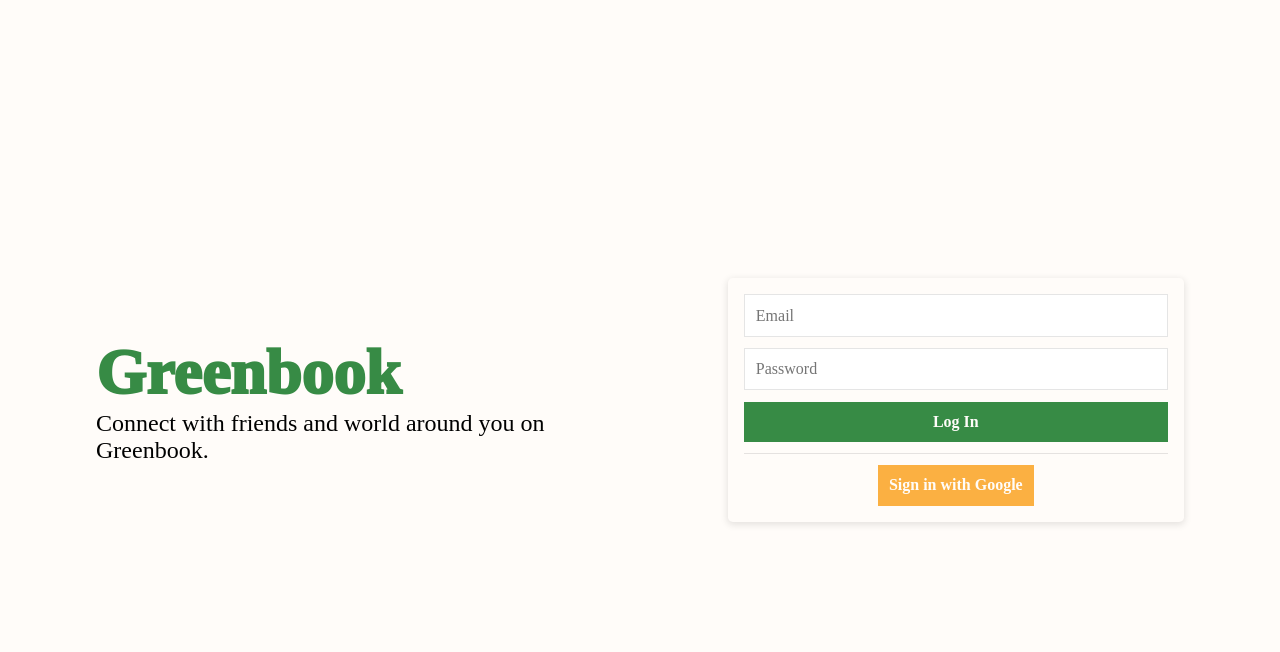
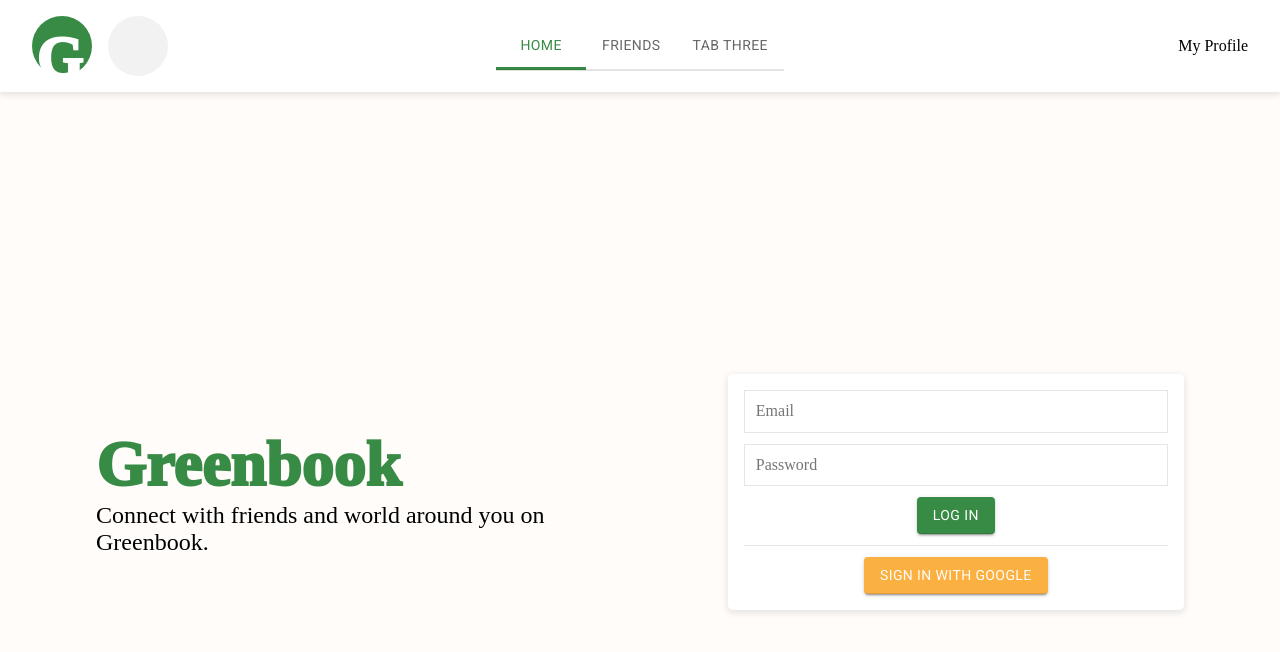
Before and after one commit to Mlodzieniak/facebook-clone, a React (Create React App) app: page /login in a window 1280 px wide. Shown: the top 652 px of the page. Built offline with nearby package versions, Linux system fonts and the light colour scheme; a web font is replaced by a local one.

Commit message:
implementing mui

```diff
--- a/package.json
+++ b/package.json
@@ -3,6 +3,10 @@
   "version": "0.1.0",
   "private": true,
   "dependencies": {
+    "@emotion/react": "^11.10.6",
+    "@emotion/styled": "^11.10.6",
+    "@mui/icons-material": "^5.11.16",
+    "@mui/material": "^5.12.1",
     "@testing-library/jest-dom": "^5.16.5",
     "@testing-library/react": "^13.4.0",
     "@testing-library/user-event": "^13.5.0",
--- a/src/App.jsx
+++ b/src/App.jsx
@@ -1,15 +1,22 @@
 import React from "react";
 import "./styles/app.css";
+import { ThemeProvider } from "@mui/material";
+import theme from "./themes/theme";
 // import { useAuthState } from "react-firebase-hooks/auth";
 // import { auth, storage, db } from "../firebase";
 import Login from "./pages/Login";
+import NavBar from "./components/NavBar";
+// import Main from "./.pages/Main";
 
 function App() {
   // const [user, loading, error] = useAuthState(auth);
   return (
-    <div className="App">
-      <Login />
-    </div>
+    <ThemeProvider theme={theme}>
+      <div className="App">
+        <NavBar />
+        <Login />
+      </div>
+    </ThemeProvider>
   );
 }
 
--- /dev/null
+++ b/src/components/NavBar.jsx
@@ -0,0 +1,32 @@
+import React from "react";
+import "../styles/navbar.css";
+import { Box, Tabs, Tab } from "@mui/material";
+
+function NavBar() {
+  const [value, setValue] = React.useState(0);
+
+  const handleChange = (event, newValue) => {
+    setValue(newValue);
+  };
+  return (
+    <div className="navbar">
+      <div className="logo-search">
+        <div className="nav-logo"><div className="nav-logo-letter">G</div></div>
+        <div className="search-container"><input className="search-input" type="search" /></div>
+      </div>
+      <div className="routes">
+        <Box sx={{ borderBottom: 1, borderColor: "divider" }}>
+          <Tabs value={value} onChange={handleChange} aria-label="basic tabs example">
+            <Tab label="Home" />
+            <Tab label="Friends" />
+            <Tab label="Tab Three" />
+          </Tabs>
+        </Box>
+      </div>
+      <div className="my-profile">My Profile</div>
+
+    </div>
+  );
+}
+
+export default NavBar;
--- a/src/pages/Login.jsx
+++ b/src/pages/Login.jsx
@@ -1,4 +1,5 @@
 import React from "react";
+import { Button } from "@mui/material";
 import "../styles/login.css";
 
 function Login() {
@@ -11,9 +12,13 @@ function Login() {
       <div className="login-wrapper">
         <input type="text" placeholder="Email" />
         <input type="password" placeholder="Password" />
-        <button type="button" className="login-password-btn">Log In</button>
+        {/* <button type="button" className="login-password-btn">Log In</button> */}
+        <Button variant="contained">Log In</Button>
+
         <span />
-        <button type="button" className="login-google-btn">Sign in with Google</button>
+        {/* <button type="button" className="login-google-btn">Sign in with Google</button> */}
+        <Button variant="contained" color="secondary">Sign in with Google</Button>
+
       </div>
 
     </div>
--- a/src/styles/app.css
+++ b/src/styles/app.css
@@ -12,7 +12,8 @@ p {
 
 :root {
     --beige: #FFFCF9;
-    --dark-beige: #f1f1f1;
+    /* --dark-beige: #f1f1f1; */
+    --white: #fff;
     --green: #378b45;
     --orange: #fbb042;
     --dark-green: #1b4321;
--- a/src/styles/login.css
+++ b/src/styles/login.css
@@ -21,7 +21,7 @@
 }
 
 .login-wrapper {
-    background-color: var(--beige);
+    background-color: var(--white);
     padding: 1rem;
     border-radius: 0.3rem;
     box-shadow: 0 2px 7px 1px rgba(0, 0, 0, 0.1);
--- /dev/null
+++ b/src/styles/navbar.css
@@ -0,0 +1,96 @@
+.navbar {
+    background-color: var(--white);
+    display: flex;
+    justify-content: space-between;
+    align-items: center;
+    padding: 1rem 2rem;
+    box-shadow: 0px 2px 7px 1px rgba(0, 0, 0, 0.1);
+    position: relative;
+}
+
+.nav-logo {
+    background-color: var(--green);
+    color: var(--white);
+    font-size: 60px;
+    font-weight: 1000;
+    width: 60px;
+    height: 60px;
+    border-radius: 50%;
+}
+
+
+.nav-logo-letter {
+    transform: translateX(4px) translateY(8px);
+    user-select: none;
+}
+
+.logo-search {
+    display: flex;
+    gap: 1rem;
+}
+
+
+.search-container {
+    display: inline-block;
+    position: relative;
+}
+
+.search-input {
+    width: 60px;
+    height: 60px;
+    border-radius: 30px;
+    border: none;
+    padding: 10px;
+    background: #f2f2f2;
+    transition: width 0.3s ease-in-out;
+    font-size: 24px;
+}
+
+.search-input:focus {
+    width: 300px;
+    border-radius: 10px;
+    background: white;
+    outline: none;
+}
+
+.search-input:hover {
+    width: 300px;
+    cursor: pointer;
+}
+
+.search-input::-webkit-search-decoration,
+.search-input::-webkit-search-cancel-button,
+.search-input::-webkit-search-results-button,
+.search-input::-webkit-search-results-decoration {
+    display: none;
+}
+
+.search-input::-webkit-input-placeholder {
+    color: var(--beige);
+    opacity: 1;
+}
+
+.search-input::-moz-placeholder {
+    color: var(--beige);
+    opacity: 1;
+}
+
+.search-input:-ms-input-placeholder {
+    color: var(--beige);
+    opacity: 1;
+}
+
+.search-input::placeholder {
+    color: var(--beige);
+    opacity: 1;
+}
+
+
+.routes {
+    display: flex;
+    justify-content: space-evenly;
+    width: 40%;
+    position: absolute;
+    left: 50%;
+    transform: translateX(-50%);
+}
--- /dev/null
+++ b/src/themes/theme.js
@@ -0,0 +1,17 @@
+import { createTheme } from "@mui/material/styles";
+
+const theme = createTheme({
+  palette: {
+    primary: {
+      main: "#378b45", // green
+
+    },
+    secondary: {
+      main: "#fbb042", // orange
+      contrastText: "#FFFCF9",
+    },
+    contrastThreshold: 3,
+    tonalOffset: 0.2,
+  },
+});
+export default theme;
```
Also changed, not shown: src/pages/Event.jsx (deleted), 1 other file (tests, documents, lock files or other folders).
